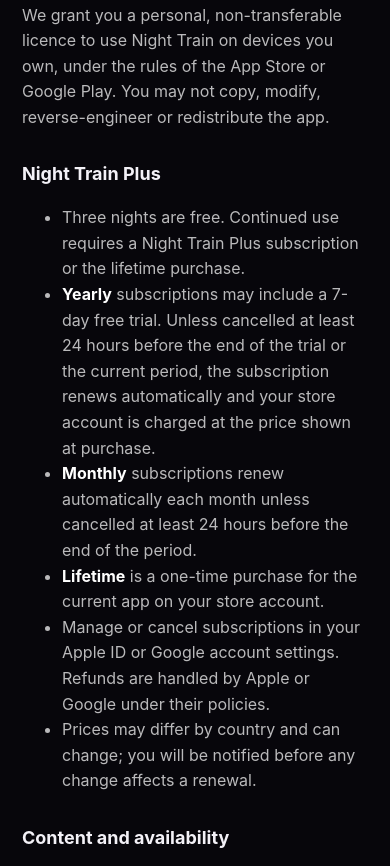
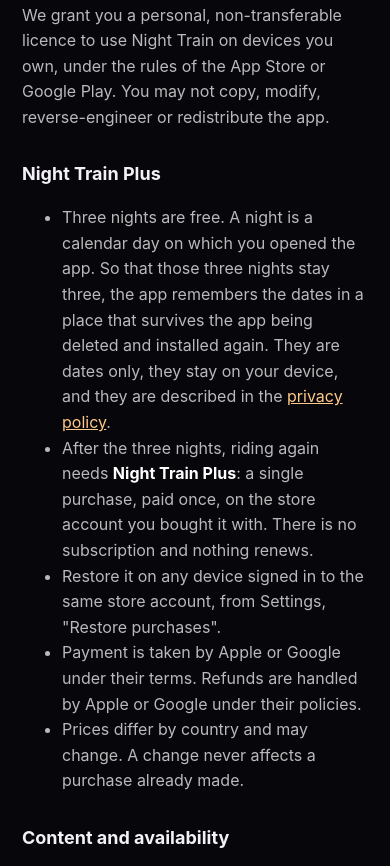
Before and after one commit to aytanozu/nighttrain-site, a plain HTML site: page terms/index.html in a window 390 px wide. Shown: the part 674-1540 px from the top of the page. Drawn offline with Linux system fonts and the light colour scheme.

Commit message:
Privacy and terms match what the app actually does
The privacy policy said uninstalling the app deletes everything it
remembers. That stopped being true when the free-nights count moved to
the keychain, which the phone keeps after the app is gone, so the page
now says what is kept, why, and that it is dates and nothing else.

The terms still described a yearly and a monthly subscription with a
seven day trial. Those were removed from sale in both stores on
5 September. There is one purchase now, paid once, and the page says so.

Both pages are linked from the App Store listing and from inside the
app, so they had to stop describing an app that no longer exists.

```diff
--- a/terms/index.html
+++ b/terms/index.html
@@ -3,7 +3,7 @@
 <body><main><a class="back" href="../">← Night Train</a>
 <h1>Night Train — Terms of Use</h1>
 
-<p><strong>Effective:</strong> 28 August 2026 · <strong>Operator:</strong> TanCode, Türkiye, ahmetaytanozu@gmail.com</p>
+<p><strong>Effective:</strong> 8 September 2026 · <strong>Operator:</strong> TanCode, Türkiye, ahmetaytanozu@gmail.com</p>
 
 <p>By using Night Train you agree to these terms.</p>
 
@@ -14,12 +14,11 @@
 <p>We grant you a personal, non-transferable licence to use Night Train on devices you own, under the rules of the App Store or Google Play. You may not copy, modify, reverse-engineer or redistribute the app.</p>
 
 <h2>Night Train Plus</h2>
-<ul><li>Three nights are free. Continued use requires a Night Train Plus subscription or the lifetime purchase.</li>
-<li><strong>Yearly</strong> subscriptions may include a 7-day free trial. Unless cancelled at least 24 hours before the end of the trial or the current period, the subscription renews automatically and your store account is charged at the price shown at purchase.</li>
-<li><strong>Monthly</strong> subscriptions renew automatically each month unless cancelled at least 24 hours before the end of the period.</li>
-<li><strong>Lifetime</strong> is a one-time purchase for the current app on your store account.</li>
-<li>Manage or cancel subscriptions in your Apple ID or Google account settings. Refunds are handled by Apple or Google under their policies.</li>
-<li>Prices may differ by country and can change; you will be notified before any change affects a renewal.</li>
+<ul><li>Three nights are free. A night is a calendar day on which you opened the app. So that those three nights stay three, the app remembers the dates in a place that survives the app being deleted and installed again. They are dates only, they stay on your device, and they are described in the <a href="../privacy/">privacy policy</a>.</li>
+<li>After the three nights, riding again needs <strong>Night Train Plus</strong>: a single purchase, paid once, on the store account you bought it with. There is no subscription and nothing renews.</li>
+<li>Restore it on any device signed in to the same store account, from Settings, &quot;Restore purchases&quot;.</li>
+<li>Payment is taken by Apple or Google under their terms. Refunds are handled by Apple or Google under their policies.</li>
+<li>Prices differ by country and may change. A change never affects a purchase already made.</li>
 </ul>
 <h2>Content and availability</h2>
 <p>The landscapes, sounds and events in Night Train are generated by the app and may change between versions. We may update, change or discontinue features.</p>
```
Also changed, not shown: privacy/index.html (+5 -3 lines).
